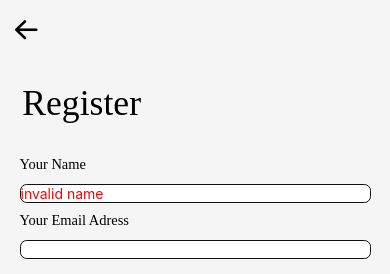
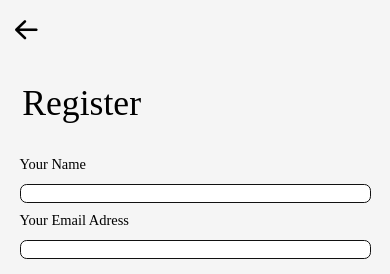
Before and after one commit to morachake/chap-chap, a React Native app: screen /Register in a window 390 px wide. Shown: the top 274 px of the page. Built offline with nearby package versions, Linux system fonts and the light colour scheme.

Commit message:
to be continued

```diff
--- a/src/screens/RegisterScreen.js
+++ b/src/screens/RegisterScreen.js
@@ -7,9 +7,17 @@ import { COLORS } from '../constants/index'
 import { ScaledSheet } from 'react-native-size-matters';
 export default function RegisterScreen({ navigation }) {
     const [email, setEmail] = useState('');
-    const [password, setPassword] = useState('');
+    const [name, setName] = useState('');
+    const [errorMessage, setErrorMessage] = useState(false);
     const handleSubmit=()=>{
-
+        if (!email ) {
+            setErrorMessage('Email cannot be blank')
+        } else if (!name){
+            setErrorMessage('Name cannot be blank')
+        } else {
+            setErrorMessage(false)
+            navigation.navigate('Home')
+        }
     }
     return (
         <View style={{ display: 'flex', backgroundColor: '#F5F5F5' }}>
@@ -17,10 +25,17 @@ export default function RegisterScreen({ navigation }) {
             <Text style={styles.heading}>Register</Text>
             <View style={{ justifyContent: 'center', alignItems: 'center' }}>
                 <MainInput
-                    errorMessage="invalid name"
+                    errorMessage={errorMessage}
                     label="Your Name"
+                    value={name}
+                    onChangeText={text => setName(text)}
                 />
-                <MainInput label="Your Email Adress" />
+                <MainInput
+                    errorMessage={errorMessage}
+                    label="Your Email Adress"
+                    value={email}
+                    onChangeText={text => setPassword(text)}
+                />
             </View>
             <View style={styles.btncontainer}>
                 <Btn
```
